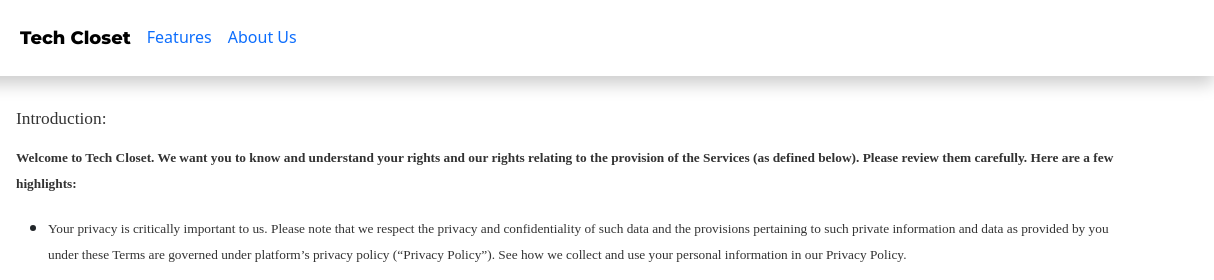
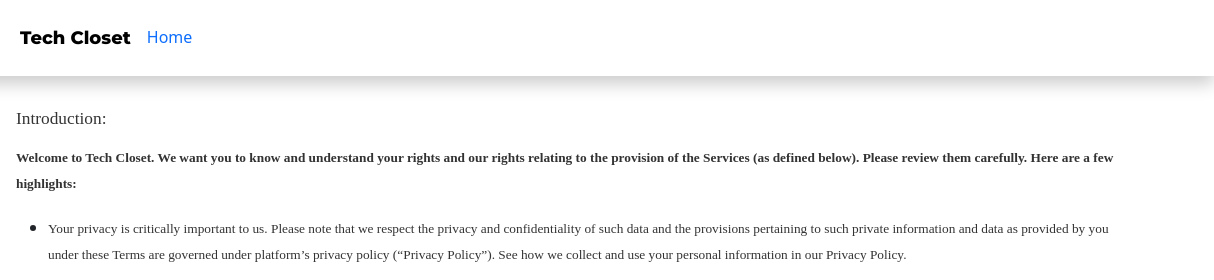
Before and after one commit to Tech-closet/techclosetonline.github.io, a plain HTML site: page terms-conditions.html in a window 1280 px wide. Shown: the top 280 px of the page, 66-1280 px from the left. Drawn offline with nearby package versions, Linux system fonts and the light colour scheme.

Commit message:
nav of t&c changed

```diff
--- a/terms-conditions.html
+++ b/terms-conditions.html
@@ -68,10 +68,7 @@
         </li>
 
             <li class="nav-item">
-              <a class="nav-link" href="#features">Features</a>
-            </li>
-            <li class="nav-item">
-              <a class="nav-link" href="#about">About Us</a>
+              <a class="nav-link" href="http://techclosetonline.com">Home</a>
             </li>
 
 
```
